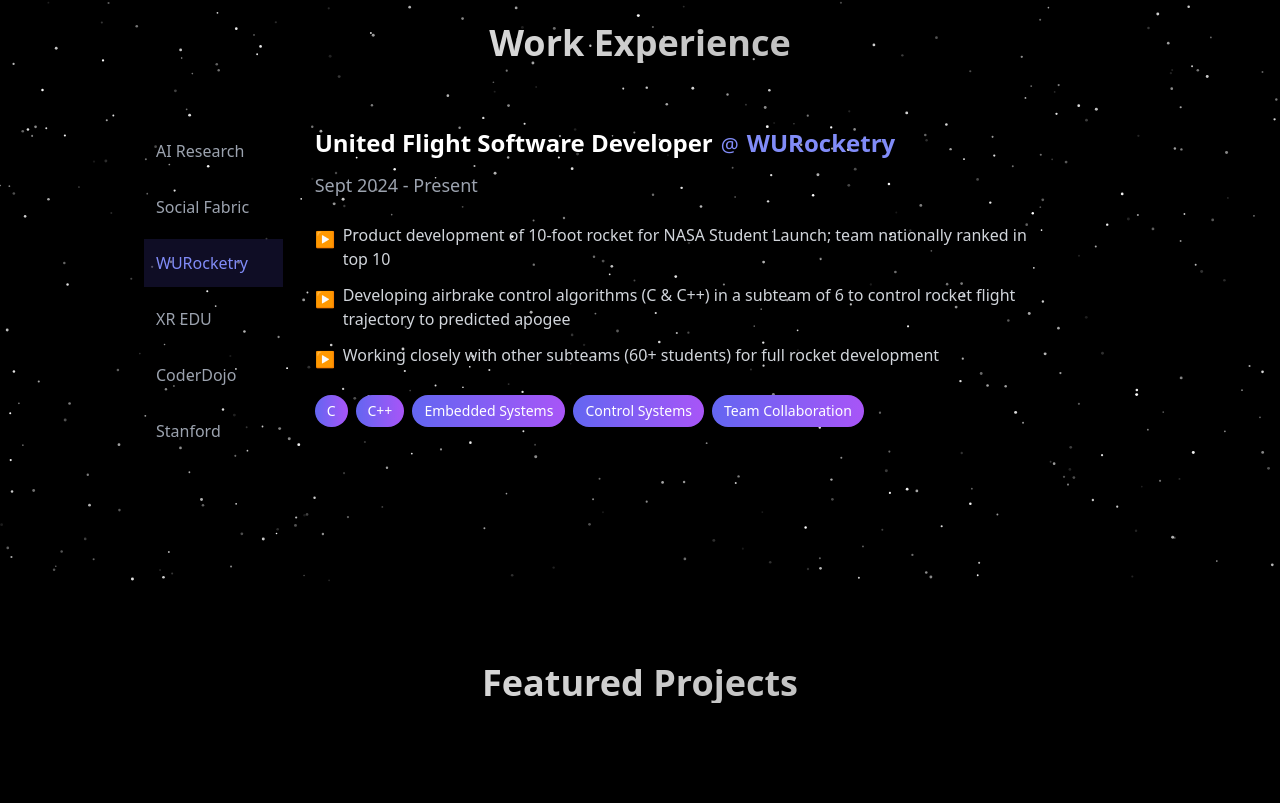
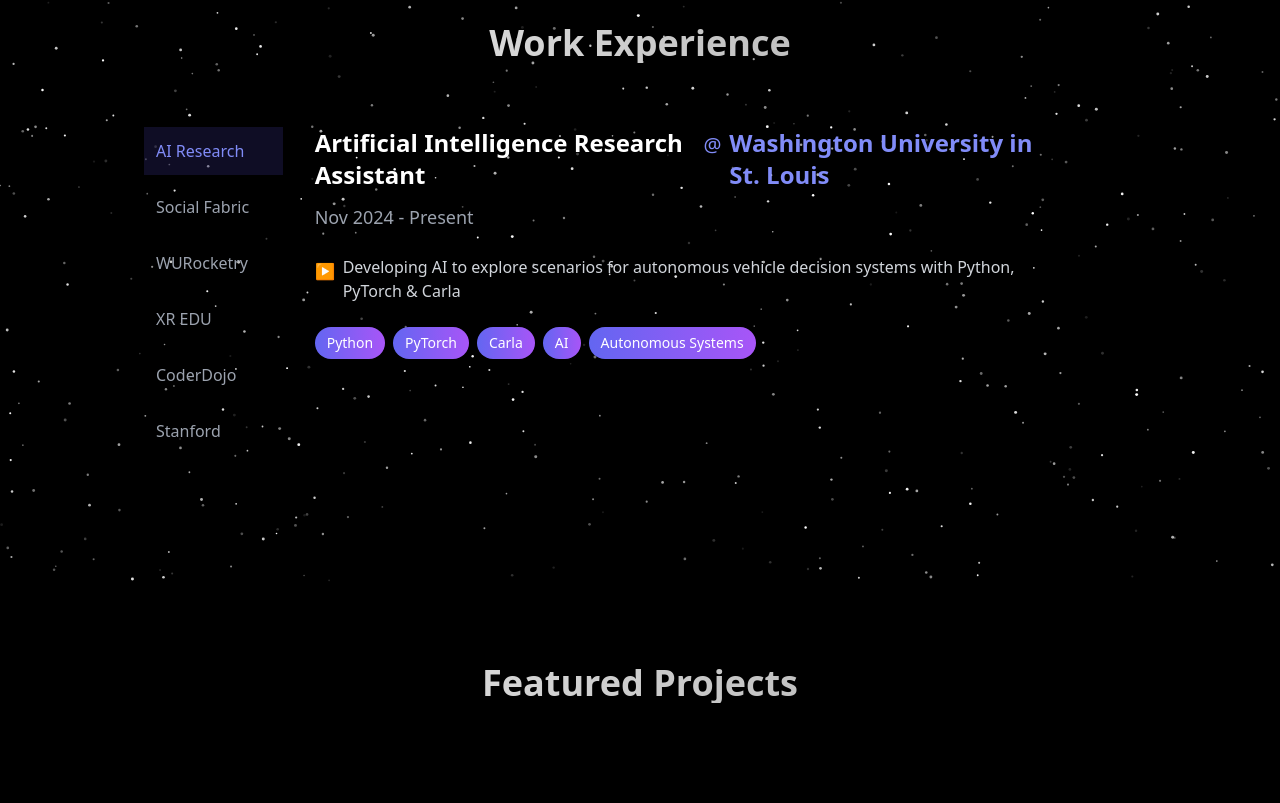
Before and after one commit to koji0701/Portfolio, a React (Vite) app: page / in a window 1280 px wide. Shown: the part 1657-2460 px from the top of the page. Built offline with nearby package versions, Linux system fonts and the light colour scheme.

Commit message:
fix: update skills

```diff
--- a/src/App.tsx
+++ b/src/App.tsx
@@ -5,10 +5,12 @@
 import Skills from './components/sections/Skills';
 import Work from './components/sections/Work';
 import About from './components/sections/about';
+import { SparklesCore } from './components/ui/sparkles';
 
 function App() {
   return (
     <BrowserRouter>
+
       <div className="min-h-screen bg-black text-white">
         <Routes>
           <Route path="/" element={
--- a/src/components/sections/Hero.tsx
+++ b/src/components/sections/Hero.tsx
@@ -31,7 +31,7 @@
         </TextReveal>
 
         <TextReveal>
-          <h2 className="text-2xl md:text-3xl text-neutral-300 mb-8">
+          <h2 className="text-2xl md:text-2xl text-neutral-300 mb-8">
             Full Stack Developer
           </h2>
         </TextReveal>
--- a/src/components/sections/Projects.tsx
+++ b/src/components/sections/Projects.tsx
@@ -39,7 +39,7 @@
   return (
     <section className="py-20 relative min-h-screen" id="projects">
       {/* Background sparkles */}
-      <div className="absolute inset-0 w-full h-full z-0">
+      <div className="absolute inset-0">
           <SparklesCore
             id="tsparticlesfullpage"
             className="w-full h-full"
--- a/src/components/sections/Skills.tsx
+++ b/src/components/sections/Skills.tsx
@@ -1,37 +1,28 @@
 import { TextReveal } from "../ui/aceternity";
-import { Code2, Database, Globe, Layout, Server, Smartphone } from "lucide-react";
+import { Code2, Database, Globe, Layout, Server, Smartphone, CircuitBoard} from "lucide-react";
 
 const skills = [
   {
     icon: <Code2 className="w-6 h-6" />,
     title: "Frontend Development",
-    technologies: ["React", "TypeScript", "Tailwind CSS"]
+    technologies: ["SwiftUI", "Swift UIKit", "React", "TypeScript", "Tailwind CSS"]
   },
   {
     icon: <Server className="w-6 h-6" />,
     title: "Backend Development",
-    technologies: ["Node.js", "Express", "Python"]
+    technologies: ["Node.js", "Python", "Supabase", "PostgreSQL", "Java"]
   },
   {
-    icon: <Database className="w-6 h-6" />,
-    title: "Database",
-    technologies: ["PostgreSQL", "MongoDB", "Redis"]
+    icon: <CircuitBoard className="w-6 h-6" />,
+    title: "Embedded Systems",
+    technologies: ["C++"]
   },
   {
     icon: <Globe className="w-6 h-6" />,
-    title: "DevOps",
-    technologies: ["Docker", "AWS", "CI/CD"]
+    title: "Machine Learning",
+    technologies: ["PyTorch", "Tensorflow", "Pandas", "Sci-Kit"]
   },
-  {
-    icon: <Layout className="w-6 h-6" />,
-    title: "UI/UX Design",
-    technologies: ["Figma", "Adobe XD", "Sketch"]
-  },
-  {
-    icon: <Smartphone className="w-6 h-6" />,
-    title: "Mobile Development",
-    technologies: ["React Native", "Flutter"]
-  }
+
 ];
 
 export default function Skills() {
--- a/src/components/sections/Work.tsx
+++ b/src/components/sections/Work.tsx
@@ -78,7 +78,7 @@
 };
 
 export default function Work() {
-    const [selectedTab, setSelectedTab] = useState<string>("WURocketry");
+    const [selectedTab, setSelectedTab] = useState<string>("AI Research");
     const sidebarLinks = Object.keys(workHistory);
     const selectedExperience = workHistory[selectedTab];
 
```
Lines whose indentation alone changed are shown as unchanged.
